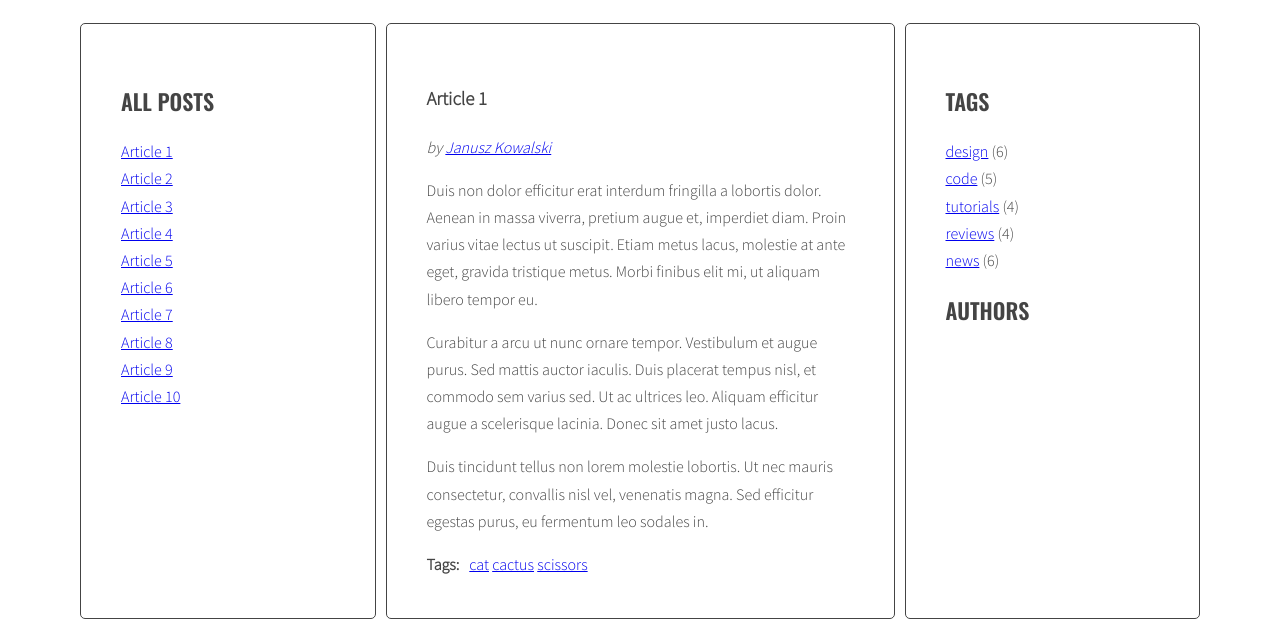
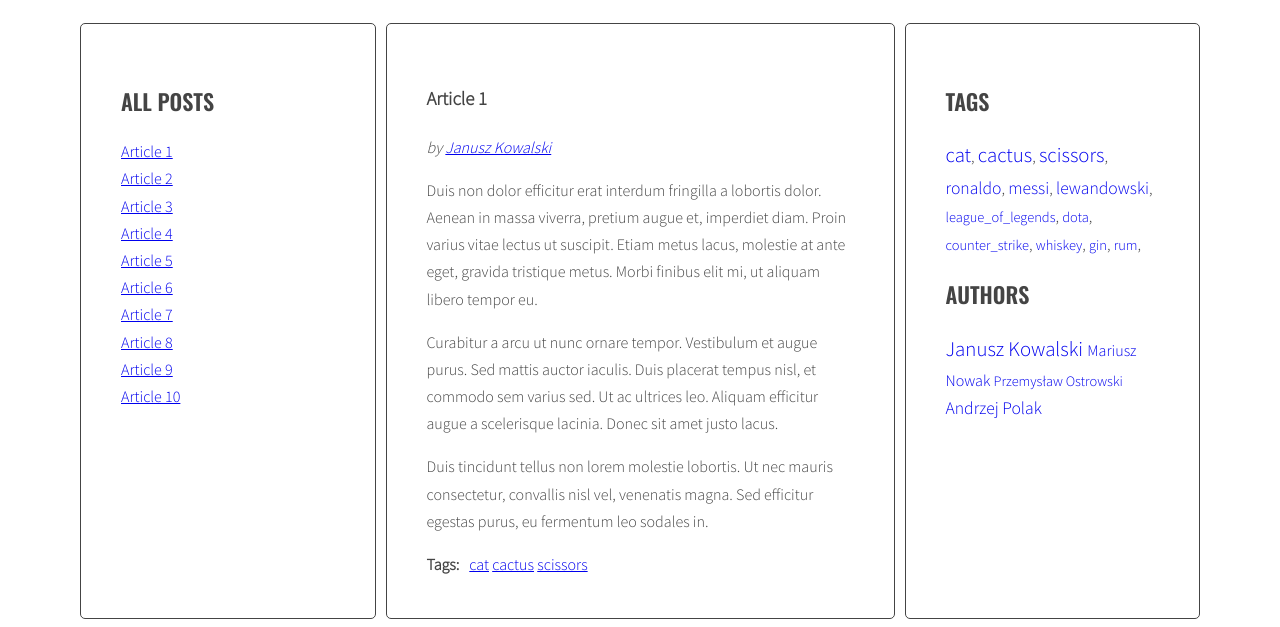
Before and after one commit to kazik545/javascript-blog, a website: page index.html in a window 1280 px wide. Shown: the part 220-847 px from the top of the page. Drawn offline with nearby package versions, Linux system fonts and the light colour scheme.

Commit message:
add cloud for tags and authors

```diff
--- a/index.html
+++ b/index.html
@@ -180,11 +180,7 @@
                 <aside class="sidebar">
                   <h2 class="section-title">Tags</h2>
                   <ul class="list tags">
-                    <li><a href="#">design</a> <span>(6)</span></li>
-                    <li><a href="#">code</a> <span>(5)</span></li>
-                    <li><a href="#">tutorials</a> <span>(4)</span></li>
-                    <li><a href="#">reviews</a> <span>(4)</span></li>
-                    <li><a href="#">news</a> <span>(6)</span></li>
+
                   </ul>
                   <h2 class="section-title">Authors</h2>
                   <ul class="list authors">
--- a/js/script.js
+++ b/js/script.js
@@ -3,7 +3,12 @@ const optArticleSelector = '.post',
   optTitleListSelector = '.titles',
   optLinksTitles = '.titles a',
   optArticleTagsSelector = '.post-tags .list',
-  optArticleAuthorSelector = '.post .post-author';
+  optArticleAuthorSelector = '.post .post-author',
+  optTagsSelector = '.tags .list',
+  optAuthorsListSelector = '.authors .list',
+  optCloudClassCount = 5 ,
+  optCloudClassPrefix = 'tag-size-' ,
+  optCloudClassPrefixAutor = 'author-size-' ;
 
 const titleClickHandler = function(event){
   event.preventDefault();
@@ -91,7 +96,38 @@ function generateTitleLinks(customSelector = ''){
 
 generateTitleLinks();
 
+function calculateTagsParams(tags){
+  const params = {
+    max: 0,
+    min: 999999
+  };
+
+  for(let tag in tags){
+    if(tags[tag] > params.max){
+      params.max = tags[tag];
+    }
+    if(tags[tag] < params.min){
+      params.min = tags[tag];
+    }
+  }
+
+  return params;
+
+}
+
+function calculateTagClass(count, params) {
+  const normalizedCount = count - params.min;
+  const normalizedMax = params.max - params.min;
+  const percentage = normalizedCount / normalizedMax;
+  const classNumber = optCloudClassPrefix + Math.floor( percentage * (optCloudClassCount - 1) + 1 );
+
+  return classNumber;
+}
+
 function generateTags(){
+
+  /* [NEW] create a new variable allTags with an empty object */
+  let allTags = {};
 
   /* [DONE] find all articles */
 
@@ -123,13 +159,27 @@ function generateTags(){
 
       /* [DONE] generate HTML of the link */
 
-      let link = '<li><a href="#tag-' + tag + '">' + tag +'</a></li> ';
+      let linkHTML = '<li><a href="#tag-' + tag + '">' + tag +'</a></li> ';
+
       /* [DONE] add generated code to html variable */
 
-      html += link;
+      html += linkHTML;
+
+      /* [DONE] check if this link is NOT already in allTags */
+
+      if(!allTags[tag]){
+
+        /* [DONE] add tag to allTags object */
+
+        allTags[tag] = 1;
+      } else {
+        allTags[tag]++;
+      }
 
     /* [DONE] END LOOP: for each tag */
+
     }
+
     /* [DONE] insert HTML of all the links into the tags wrapper */
 
     tagsWrapper.innerHTML = tagsWrapper.innerHTML + html;
@@ -137,6 +187,33 @@ function generateTags(){
 
   /* [DONE] END LOOP: for every article: */
   }
+
+  /* [DONE] find list of tags in right column */
+
+  const tagList = document.querySelector('.tags');
+
+  const tagsParams = calculateTagsParams(allTags);
+
+
+  /* [DONE] create variable for all links HTML code */
+
+  let allTagsHTML = '';
+
+  /* [DONE] START LOOP: for each tag in allTags: */
+
+  for(let tag in allTags){
+
+    /* [DONE] generate code of a link and add it to allTagsHTML */
+
+    const tagLinkHTML = '<li><a href="#tag-' + tag + '" class="' + calculateTagClass(allTags[tag], tagsParams) + '">' + tag + '</a></li>,  ' ;
+
+    allTagsHTML += tagLinkHTML ;
+  }
+  /* [DONE] END LOOP: for each tag in allTags: */
+
+  /*[DONE] add HTML from allTagsHTML to tagList */
+
+  tagList.innerHTML = allTagsHTML;
 }
 
 generateTags();
@@ -185,8 +262,10 @@ function tagClickHandler(event){
 
     tagLinkHref.classList.add('active');
 
-  /* [DONE] END LOOP: for each found tag link */
+    /* [DONE] END LOOP: for each found tag link */
+
   }
+
   /* [DONE] execute function "generateTitleLinks" with article selector as argument */
 
   generateTitleLinks('[data-tags~="' + tag + '"]');
@@ -209,7 +288,38 @@ function addClickListenersToTags(){
 
 addClickListenersToTags();
 
+function calculateAuthorsParams(authors){
+  const params = {
+    min: 999999,
+    max: 0
+  };
+
+  for(let author in authors){
+    if(authors[author] > params.max){
+      params.max = authors[author];
+    }
+    if(authors[author] < params.min){
+      params.min = authors[author];
+    }
+
+  }
+
+  return params;
+}
+
+function calculateAuthorClass(count, params){
+  const normalizedCount = count - params.min;
+  const normalizedMax = params.max - params.min;
+  const percentage = normalizedCount / normalizedMax;
+  const classNumber = optCloudClassPrefixAutor + Math.floor( percentage * (optCloudClassCount - 1) + 1 );
+  return classNumber;
+}
+
 function generateAuthor(){
+
+  /* [DONE] create a new variable allAuthors with an empty object */
+
+  let allAuthors = {};
 
   /* [DONE] find all articles */
 
@@ -218,6 +328,7 @@ function generateAuthor(){
   /* [DONE] START LOOP: for every article: */
 
   for(let article of articles){
+
     /* [DONE] find author wrapper */
 
     const authorWrapper = article.querySelector(optArticleAuthorSelector);
@@ -226,20 +337,57 @@ function generateAuthor(){
 
     const author = article.getAttribute('data-author');
 
-    console.log(author);
-
     /* [DONE] generate HTML of the link */
 
     const link = '<a href="#author-' + author + '">' + author +'</a>';
 
-    console.log(link);
+    /* [DONE] check if this link is NOT already in allAuthors */
+
+    if(!allAuthors[author]){
+
+      /* [DONE] add author to allAuthots object */
+
+      allAuthors[author] = 1;
+    } else {
+      allAuthors[author]++;
+    }
 
     /* [DONE] insert HTML of link into the author wrapper */
 
     authorWrapper.innerHTML += link;
 
   /* [DONE] END LOOP: for every article: */
+
   }
+
+  /* [DONE] find list of authors in right column */
+
+  const authorList = document.querySelector('.authors');
+
+  const authorsParams = calculateAuthorsParams(allAuthors);
+
+
+  /* [DONE] create variable for all links HTML code */
+
+  let allAuthorHTML = '';
+
+  /* [DONE] START LOOP: for each author in allAuthors: */
+
+  for(let author in allAuthors){
+
+    /* [DONE] generate code of a link and add it to allAuthorHTML */
+
+    const authorLinkHTML = '<li><a href="#author-'+ author +'" class="' + calculateAuthorClass(allAuthors[author], authorsParams) + '">' + author + ' </a></li> ';
+
+    allAuthorHTML += authorLinkHTML;
+
+    /* [DONE] END LOOP: for each author in allAuthors: */
+
+  }
+
+  /*[DONE] add HTML from allAuthorsHTML to AuthorList */
+
+  authorList.innerHTML = allAuthorHTML;
 }
 
 generateAuthor();
@@ -258,7 +406,6 @@ function authorClickHandler(event){
 
   const href = clickedElement.getAttribute('href');
 
-
   /* [DONE] make a new constant "author" and extract author from the "href" constant */
 
   const author = href.replace('#author-', '');
@@ -275,8 +422,10 @@ function authorClickHandler(event){
 
     activeAuthorLink.classList.remove('active');
 
-  /* [DONE] END LOOP: for each active author link */
+    /* [DONE] END LOOP: for each active author link */
+
   }
+
   /* [DONE] find all author links with "href" attribute equal to the "href" constant */
 
   const authorLinksHref = document.querySelectorAll('a[href="' + href + '"]');
@@ -290,23 +439,29 @@ function authorClickHandler(event){
     authorLinkHref.classList.add('active');
 
   /* [DONE] END LOOP: for each found author link */
+
   }
+
   /* [DONE] execute function "generateTitleLinks" with article selector as argument */
+
   generateTitleLinks('[data-author="' + author + '"]');
 }
 function addClickListenersToAuthor(){
+
   /* [DONE] find all links to author */
 
   const authorLinks = document.querySelectorAll('a[href^="#author-"]');
+
   /* [DONE] START LOOP: for each link */
 
   for(let authorLink of authorLinks){
 
-    /* [DONE] add tagClickHandler as event listener for that link */
+    /* [DONE] add authorClickHandler as event listener for that link */
 
     authorLink.addEventListener('click', authorClickHandler);
 
     /* [DONE] END LOOP: for each link */
+
   }
 }
 
--- a/sass/style.scss
+++ b/sass/style.scss
@@ -118,3 +118,52 @@ body {
     margin: 0 10px 0 0;
   }
 }
+/* Tags */
+.tags {
+  li {
+    display: inline;
+    a {
+      text-decoration: none;
+    }
+    .tag-size-1 {
+      font-size: 90%;
+    }
+    .tag-size-2 {
+      font-size: 100%;
+    }
+    .tag-size-3 {
+      font-size: 110%;
+    }
+    .tag-size-4 {
+      font-size: 120%;
+    }
+    .tag-size-5 {
+      font-size: 130%;
+    }
+  }
+}
+
+/* Authors*/
+.authors {
+  li {
+    display: inline;
+    a {
+      text-decoration: none;
+    }
+    .author-size-1 {
+      font-size: 90%;
+    }
+    .author-size-2 {
+      font-size: 100%;
+    }
+    .author-size-3 {
+      font-size: 110%;
+    }
+    .author-size-4 {
+      font-size: 120%;
+    }
+    .author-size-5 {
+      font-size: 130%;
+    }
+  }
+}
```
Also changed, not shown: css/style.css, 1 other file.
